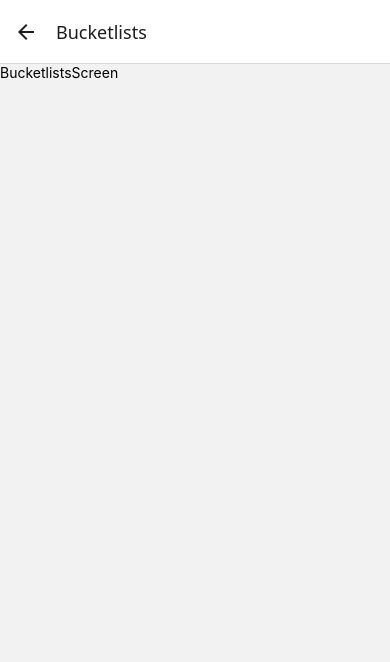
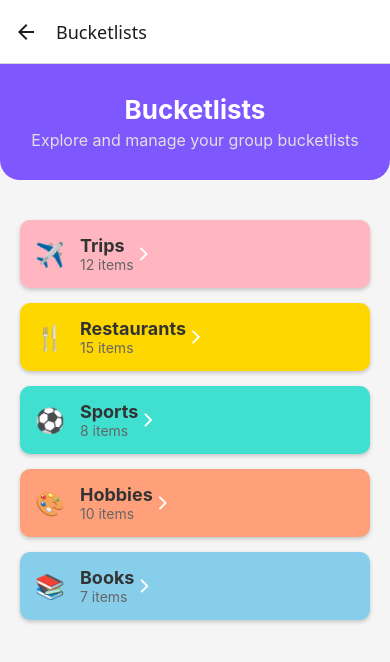
Before and after one commit to ty-mxm/calendo-app, a React Native app in the folder MyApp/: screen /Bucketlists in a window 390 px wide. Shown: the top 662 px of the page. Built offline with nearby package versions, Linux system fonts and the light colour scheme.

Commit message:
✨ Add Buckelists Screen and BucketlistDetails Screen functionality

```diff
--- a/MyApp/src/screens/Bucketlists/BucketlistDetailsScreen.tsx
+++ b/MyApp/src/screens/Bucketlists/BucketlistDetailsScreen.tsx
@@ -1,10 +1,121 @@
 import React from 'react';
-import { View, Text } from 'react-native'; // Importing View and Text from react-native
+import { View, Text, StyleSheet, FlatList } from 'react-native';
+import { RouteProp, useRoute } from '@react-navigation/native';
+import { RootStackParamList, BucketlistCategory } from '../../../types';
+
+type BucketlistDetailsRouteProp = RouteProp<RootStackParamList, 'BucketlistDetails'>;
+
+interface BucketlistItem {
+  id: string;
+  title: string;
+  addedBy: string;
+}
 
 export default function BucketlistDetailsScreen() {
+  const route = useRoute<BucketlistDetailsRouteProp>();
+  const { category } = route.params;
+
+  // Mock data for each category
+  const categoryItems: Record<string, BucketlistItem[]> = {
+    Trips: [
+      { id: '1', title: 'Visit Paris', addedBy: 'John' },
+      { id: '2', title: 'Go to Bali', addedBy: 'Emily' },
+      { id: '3', title: 'Explore New York', addedBy: 'Michael' },
+      { id: '4', title: 'Road trip in Canada', addedBy: 'Sarah' },
+      { id: '5', title: 'Hike in Patagonia', addedBy: 'Chris' },
+    ],
+    Restaurants: [
+      { id: '1', title: 'Try Sushi Place', addedBy: 'John' },
+      { id: '2', title: 'Visit Italian Bistro', addedBy: 'Emily' },
+      { id: '3', title: 'Dine at Steakhouse', addedBy: 'Michael' },
+      { id: '4', title: 'Taste Local Street Food', addedBy: 'Sarah' },
+      { id: '5', title: 'Eat at Vegan Cafe', addedBy: 'Chris' },
+    ],
+    'Sports': [
+      { id: '1', title: 'Attend Yoga Class', addedBy: 'John' },
+      { id: '2', title: 'Play Soccer', addedBy: 'Emily' },
+      { id: '3', title: 'Go Rock Climbing', addedBy: 'Michael' },
+      { id: '4', title: 'Try Ice Skating', addedBy: 'Sarah' },
+      { id: '5', title: 'Swim in the Ocean', addedBy: 'Chris' },
+    ],
+    Hobbies: [
+      { id: '1', title: 'Paint a Landscape', addedBy: 'John' },
+      { id: '2', title: 'Take a Photography Class', addedBy: 'Emily' },
+      { id: '3', title: 'Write Poetry', addedBy: 'Michael' },
+      { id: '4', title: 'Learn to Play Guitar', addedBy: 'Sarah' },
+      { id: '5', title: 'Build a Birdhouse', addedBy: 'Chris' },
+    ],
+    Books: [
+      { id: '1', title: 'Read “1984”', addedBy: 'John' },
+      { id: '2', title: 'Finish “War and Peace”', addedBy: 'Emily' },
+      { id: '3', title: 'Start “The Great Gatsby”', addedBy: 'Michael' },
+      { id: '4', title: 'Complete “To Kill a Mockingbird”', addedBy: 'Sarah' },
+      { id: '5', title: 'Explore “Moby Dick”', addedBy: 'Chris' },
+    ],
+  };
+
+  const items = categoryItems[category.title] || [];
+
+  const renderItem = ({ item }: { item: BucketlistItem }) => (
+    <View style={styles.itemCard}>
+      <Text style={styles.itemTitle}>{item.title}</Text>
+      <Text style={styles.itemSubtitle}>Added by: {item.addedBy}</Text>
+    </View>
+  );
+
   return (
-    <View>
-      <Text>Bucketlist Details Screen</Text>
+    <View style={styles.container}>
+      <View style={[styles.header, { backgroundColor: category.color }]}>
+        <Text style={styles.headerEmoji}>{category.emoji}</Text>
+        <Text style={styles.headerTitle}>{category.title}</Text>
+      </View>
+      <FlatList
+        data={items}
+        keyExtractor={(item) => item.id}
+        renderItem={renderItem}
+        contentContainerStyle={styles.list}
+      />
     </View>
   );
 }
+
+const styles = StyleSheet.create({
+  container: {
+    flex: 1,
+    backgroundColor: '#F5F5F5',
+  },
+  header: {
+    alignItems: 'center',
+    padding: 20,
+    borderBottomLeftRadius: 20,
+    borderBottomRightRadius: 20,
+  },
+  headerEmoji: {
+    fontSize: 40,
+  },
+  headerTitle: {
+    fontSize: 22,
+    fontWeight: 'bold',
+    color: '#FFF',
+  },
+  list: {
+    padding: 20,
+  },
+  itemCard: {
+    backgroundColor: '#FFF',
+    padding: 15,
+    borderRadius: 10,
+    marginBottom: 10,
+    elevation: 2,
+  },
+  itemTitle: {
+    fontSize: 16,
+    fontWeight: 'bold',
+    color: '#333',
+  },
+  itemSubtitle: {
+    fontSize: 14,
+    color: '#666',
+    marginTop: 5,
+  },
+});
--- a/MyApp/src/screens/Bucketlists/BucketlistsScreen.tsx
+++ b/MyApp/src/screens/Bucketlists/BucketlistsScreen.tsx
@@ -1,14 +1,113 @@
-import { StyleSheet, Text, View } from 'react-native'
-import React from 'react'
+import React from 'react';
+import {
+  View,
+  Text,
+  FlatList,
+  TouchableOpacity,
+  StyleSheet,
+} from 'react-native';
+import { useNavigation } from '@react-navigation/native';
+import { RootStackParamList, BucketlistCategory } from '../../../types';
+import { StackNavigationProp } from '@react-navigation/stack';
+import { Ionicons } from '@expo/vector-icons';
 
-const BucketlistsScreen = () => {
+type NavigationProp = StackNavigationProp<RootStackParamList, 'Bucketlists'>;
+
+export default function BucketlistsScreen() {
+  const navigation = useNavigation<NavigationProp>();
+
+  const categories: BucketlistCategory[] = [
+    { title: 'Trips', emoji: '✈️', color: '#FFB6C1', itemsCount: 12 },
+    { title: 'Restaurants', emoji: '🍴', color: '#FFD700', itemsCount: 15 },
+    { title: 'Sports', emoji: '⚽', color: '#40E0D0', itemsCount: 8 },
+    { title: 'Hobbies', emoji: '🎨', color: '#FFA07A', itemsCount: 10 },
+    { title: 'Books', emoji: '📚', color: '#87CEEB', itemsCount: 7 },
+  ];
+
+  const renderItem = ({ item }: { item: BucketlistCategory }) => (
+    <TouchableOpacity
+      style={[styles.categoryCard, { backgroundColor: item.color }]}
+      onPress={() => navigation.navigate('BucketlistDetails', { category: item })}
+    >
+      <Text style={styles.categoryEmoji}>{item.emoji}</Text>
+      <View>
+        <Text style={styles.categoryTitle}>{item.title}</Text>
+        <Text style={styles.categorySubtitle}>{item.itemsCount} items</Text>
+      </View>
+      <Ionicons name="chevron-forward" size={20} color="#FFF" />
+    </TouchableOpacity>
+  );
+
   return (
-    <View>
-      <Text>BucketlistsScreen</Text>
+    <View style={styles.screenContainer}>
+      {/* Header */}
+      <View style={styles.header}>
+        <Text style={styles.headerTitle}>Bucketlists</Text>
+        <Text style={styles.headerSubtitle}>
+          Explore and manage your group bucketlists
+        </Text>
+      </View>
+
+      {/* Category List */}
+      <FlatList
+        data={categories}
+        keyExtractor={(item) => item.title}
+        renderItem={renderItem}
+        contentContainerStyle={styles.container}
+      />
     </View>
-  )
+  );
 }
 
-export default BucketlistsScreen
-
-const styles = StyleSheet.create({})
+const styles = StyleSheet.create({
+  screenContainer: {
+    flex: 1,
+    backgroundColor: '#F5F5F5',
+  },
+  header: {
+    backgroundColor: '#7F57FF',
+    paddingVertical: 30,
+    borderBottomLeftRadius: 20,
+    borderBottomRightRadius: 20,
+    alignItems: 'center',
+    marginBottom: 20,
+  },
+  headerTitle: {
+    fontSize: 26,
+    fontWeight: 'bold',
+    color: '#FFF',
+  },
+  headerSubtitle: {
+    fontSize: 16,
+    color: '#E0E0E0',
+    marginTop: 5,
+  },
+  container: {
+    padding: 20,
+  },
+  categoryCard: {
+    flexDirection: 'row',
+    alignItems: 'center',
+    borderRadius: 10,
+    padding: 15,
+    marginBottom: 15,
+    elevation: 2,
+    shadowColor: '#000',
+    shadowOffset: { width: 0, height: 2 },
+    shadowOpacity: 0.2,
+    shadowRadius: 4,
+  },
+  categoryEmoji: {
+    fontSize: 24,
+    marginRight: 15,
+  },
+  categoryTitle: {
+    fontSize: 18,
+    fontWeight: 'bold',
+    color: '#333',
+  },
+  categorySubtitle: {
+    fontSize: 14,
+    color: '#666',
+  },
+});
```
Also changed, not shown: MyApp/types.ts (+8 -1 lines).
